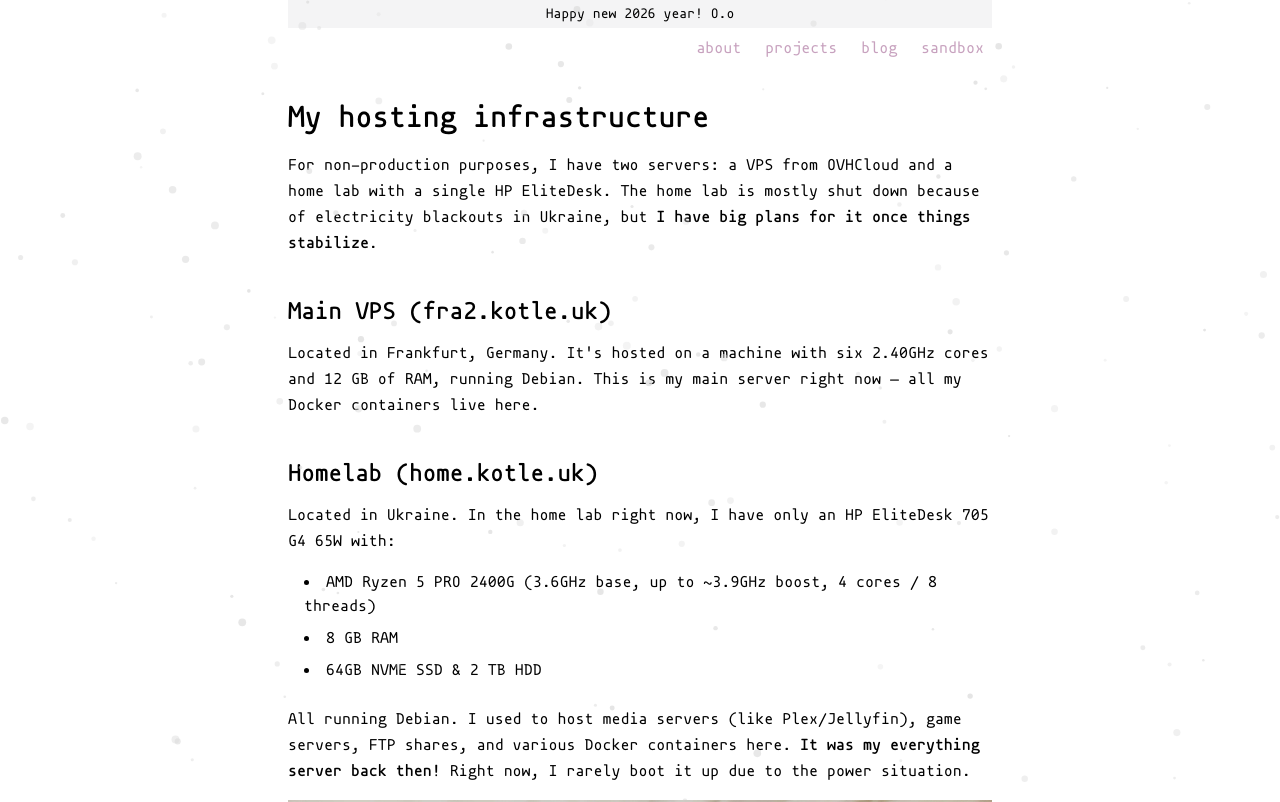
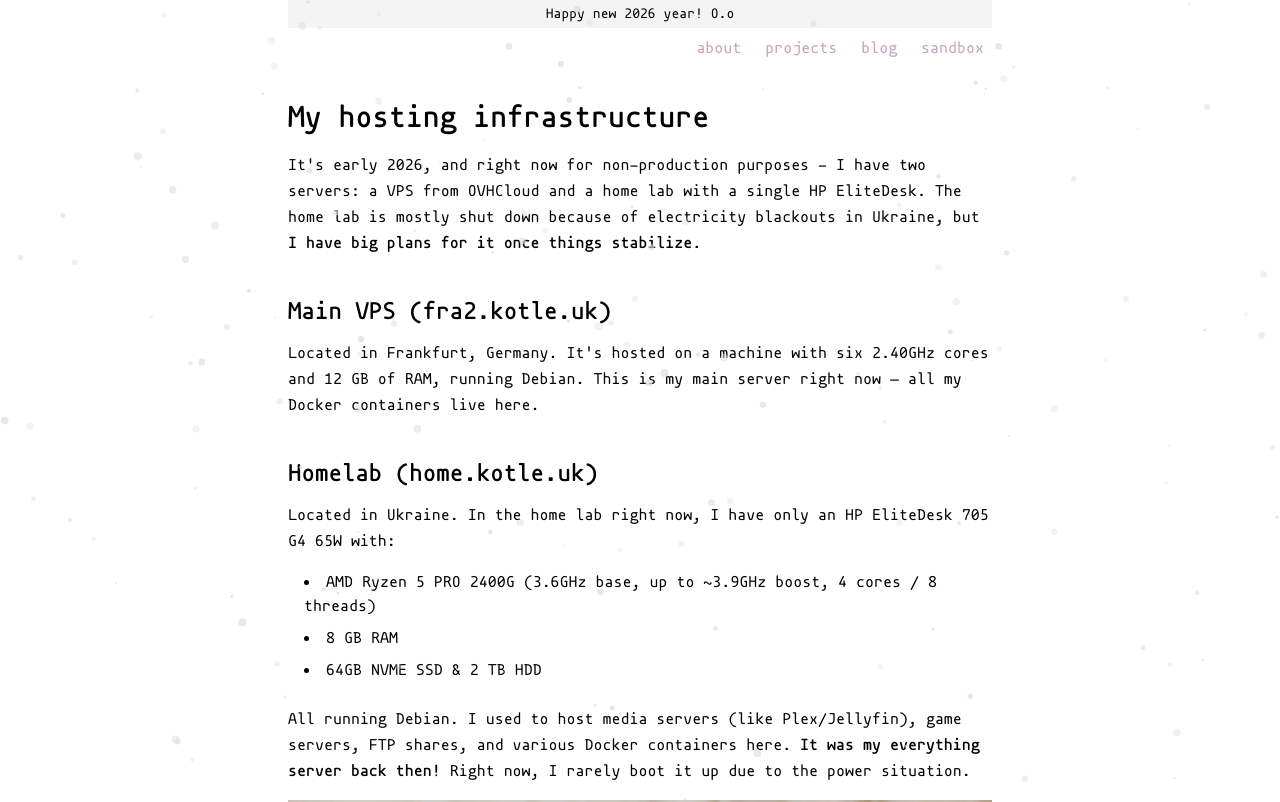
Before and after one commit to kotleni/kotleni.github.io, a Next.js app: page /blog/hosting-infrastructure-early2026 in a window 1280 px wide. Shown: the top 802 px of the page. Built offline with nearby package versions, Linux system fonts and the light colour scheme.

Commit message:
chore: upd blog post hosting infrastructure

```diff
--- a/src/app/(main)/blog/hosting-infrastructure-early2026/page.mdx
+++ b/src/app/(main)/blog/hosting-infrastructure-early2026/page.mdx
@@ -1,5 +1,5 @@
 # My hosting infrastructure
-For non-production purposes, I have two servers: a VPS from OVHCloud and a home lab with a single HP EliteDesk.
+It's early 2026, and right now for non-production purposes - I have two servers: a VPS from OVHCloud and a home lab with a single HP EliteDesk.
 The home lab is mostly shut down because of electricity blackouts in Ukraine, but **I have big plans for it once things stabilize**.
 
 ## Main VPS (fra2.kotle.uk)
```
